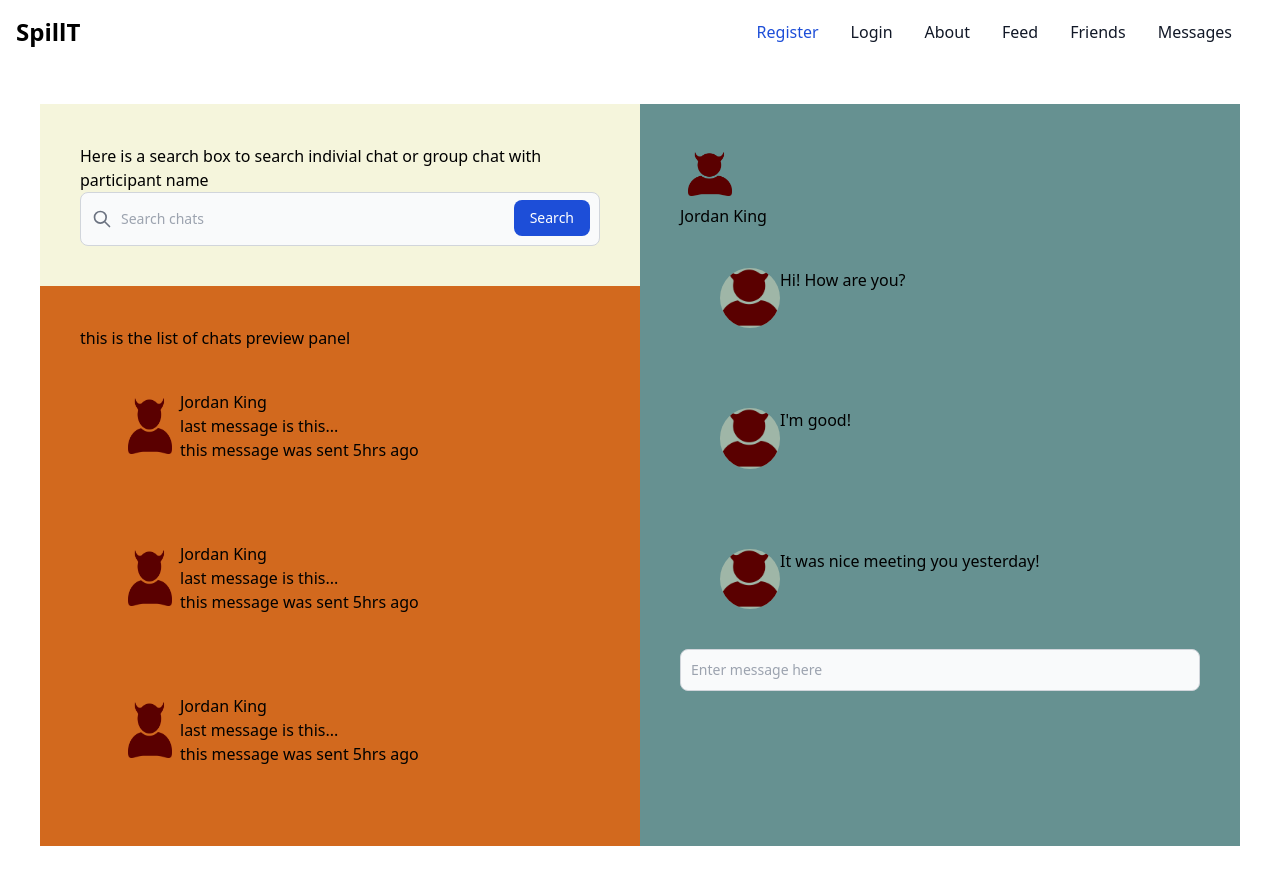
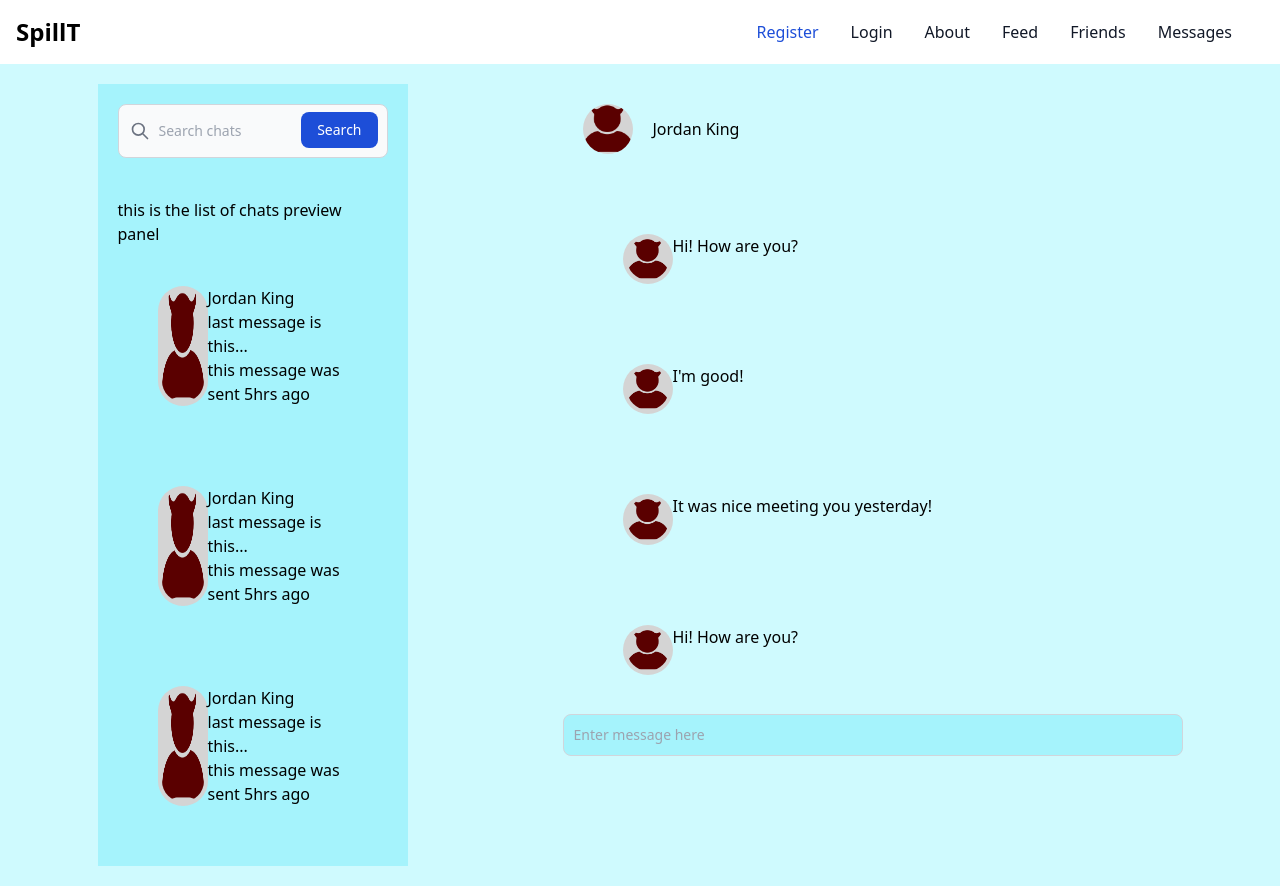
Before and after one commit to momoiyer/spillT, a Next.js app in the folder front-end/: page /messages in a window 1280 px wide. Built offline with nearby package versions, Linux system fonts and the light colour scheme.

Commit message:
modify based on tailwind style

```diff
--- a/front-end/components/common/ProfilePicture.tsx
+++ b/front-end/components/common/ProfilePicture.tsx
@@ -1,13 +1,14 @@
 import Image from 'next/image';
 
 const ProfilePicture = (props: profilePicture) => {
+  let baseClass = "p-1 rounded-full bg-neutral-300";
   return (
     <Image
       src={props.imageUrl}
       alt={props.altText}
-      width={props.imageWidth}
-      height={props.imageHeight}
-      className={props.styleClass ? props.styleClass : "profile-picture"} />
+      width={props.imageWidth ? props.imageWidth : 50}
+      height={props.imageHeight ? props.imageHeight : 50}
+      className={props.styleClass ? props.styleClass + baseClass : baseClass} />
   );
 };
 
--- a/front-end/components/messages/ChatConversation.tsx
+++ b/front-end/components/messages/ChatConversation.tsx
@@ -4,16 +4,7 @@ import ChatConversationItem from "./ChatConversationItem";
 const Conversation = (props: chatProp) => {
   return (
     <div className={props.styleClass}>
-      <div>
-        <ProfilePicture
-          imageUrl='/profile.png'
-          altText='Profile Picture'
-          imageWidth={60}
-          imageHeight={30}
-          styleClass='p-2'
-        />
-        <p>Jordan King</p>
-      </div>
+
       <div>
         <ChatConversationItem
           message="Hi! How are you?" />
@@ -21,9 +12,24 @@ const Conversation = (props: chatProp) => {
           message="I'm good!" />
         <ChatConversationItem
           message="It was nice meeting you yesterday!" />
-      </div>
-      <div>
-        <input type="text" id="first_name" className="bg-gray-50 border border-gray-300 text-gray-900 text-sm rounded-lg focus:ring-blue-500 focus:border-blue-500 block w-full p-2.5 dark:bg-gray-700 dark:border-gray-600 dark:placeholder-gray-400 dark:text-white dark:focus:ring-blue-500 dark:focus:border-blue-500" placeholder="Enter message here" />
+        <ChatConversationItem
+          message="Hi! How are you?" />
+        <ChatConversationItem
+          message="I'm good!" />
+        <ChatConversationItem
+          message="It was nice meeting you yesterday!" />
+        <ChatConversationItem
+          message="Hi! How are you?" />
+        <ChatConversationItem
+          message="I'm good!" />
+        <ChatConversationItem
+          message="It was nice meeting you yesterday!" />
+        <ChatConversationItem
+          message="Hi! How are you?" />
+        <ChatConversationItem
+          message="I'm good!" />
+        <ChatConversationItem
+          message="It was nice meeting you yesterday!" />
       </div>
     </div>);
 };
--- a/front-end/components/messages/ChatConversationItem.tsx
+++ b/front-end/components/messages/ChatConversationItem.tsx
@@ -6,8 +6,6 @@ const ChatConversationItem = (prop: chatConversationProp) => {
       <ProfilePicture
         imageUrl='/profile.png'
         altText='Profile Picture'
-        imageWidth={60}
-        imageHeight={30}
       />
       <p>{prop.message}</p>
     </div>
--- a/front-end/components/messages/ChatFriendSearch.tsx
+++ b/front-end/components/messages/ChatFriendSearch.tsx
@@ -2,10 +2,6 @@
 const ChatFriendSearch = (props: chatProp) => {
   return (
     <div className={props.styleClass}>
-      <h1>Here is a search box to search indivial chat or group chat with participant name</h1>
-
-
-
       <form>
         <label htmlFor="default-search" className="mb-2 text-sm font-medium text-gray-900 sr-only dark:text-white">Search</label>
         <div className="relative">
--- a/front-end/components/messages/ChatPreviewItem.tsx
+++ b/front-end/components/messages/ChatPreviewItem.tsx
@@ -6,9 +6,6 @@ const ChatPreviewItem = () => {
       <ProfilePicture
         imageUrl='/profile.png'
         altText='Profile Picture'
-        imageWidth={60}
-        imageHeight={30}
-        styleClass='p-2'
       />
       <div className=''>
         <p>Jordan King</p>
--- a/front-end/pages/_app.tsx
+++ b/front-end/pages/_app.tsx
@@ -1,6 +1,5 @@
 import Layout from '@/components/Layout';
 import '@/styles/globals.css';
-import '@/styles/messages.css';
 import type { AppProps } from 'next/app';
 
 export default function App({ Component, pageProps }: AppProps) {
--- a/front-end/pages/messages.tsx
+++ b/front-end/pages/messages.tsx
@@ -1,16 +1,31 @@
 import ChatConversation from "@/components/messages/ChatConversation";
 import ChatFriendSearch from "@/components/messages/ChatFriendSearch";
 import ChatPreviewList from "@/components/messages/ChatPreviewList";
+import ProfilePicture from "@/components/common/ProfilePicture";
 
 const Messages = () => {
   return (
-    <div className="flex flex-row p-10 messages">
-      <div className="basis-1/2">
-        <ChatFriendSearch styleClass="p-10 messages__search" />
-        <ChatPreviewList styleClass="p-10 messages__preview" />
-      </div>
-      <ChatConversation styleClass="basis-1/2 p-10 messages__conversation" />
-    </div>
+    <section className="flex justify-around p-5 bg-cyan-100 dark:bg-cyan-800 dark:text-white">
+      {/* Left side section with search bar and chat preview */}
+      <article className="basis-1/4 bg-cyan-200">
+        <ChatFriendSearch styleClass="p-5" />
+        <ChatPreviewList styleClass="p-5" />
+      </article>
+      {/* right side section with chat owner info, chat details and message text area */}
+      <article className="basis-1/2">
+        <div className="flex items-center p-5">
+          <ProfilePicture
+            imageUrl='/profile.png'
+            altText='Profile Picture'
+            styleClass='bg-cyan-200 !important'
+          />
+          <p className="pl-5">Jordan King</p>
+        </div>
+        <ChatConversation styleClass="p-5 overflow-y-auto h-[65vh]" />
+        <input type="text" id="first_name" className="bg-cyan-200 border border-gray-300 text-gray-900 text-sm rounded-lg focus:ring-blue-500 focus:border-blue-500 block w-full p-2.5 mt-5 dark:bg-gray-700 dark:border-gray-600 dark:placeholder-gray-400 dark:text-white dark:focus:ring-blue-500 dark:focus:border-blue-500" placeholder="Enter message here" />
+
+      </article>
+    </section>
   );
 };
 
--- a/front-end/styles/messages.css
+++ /dev/null
@@ -1,16 +0,0 @@
-.messages__search {
-  background-color: beige;
-}
-
-.messages__preview {
-  background-color: chocolate;
-}
-
-.messages__conversation {
-  background-color: rgb(102, 145, 145);
-}
-
-.profile-picture {
-  border-radius: 50%;
-  background-color: rgba(243, 236, 198, 0.404);
-}
--- a/front-end/types/profilePicture.tsx
+++ b/front-end/types/profilePicture.tsx
@@ -1,7 +1,7 @@
 interface profilePicture {
   imageUrl: string;
   altText: string;
-  imageWidth: number;
-  imageHeight: number;
+  imageWidth?: number;
+  imageHeight?: number;
   styleClass?: string;
 }
```
